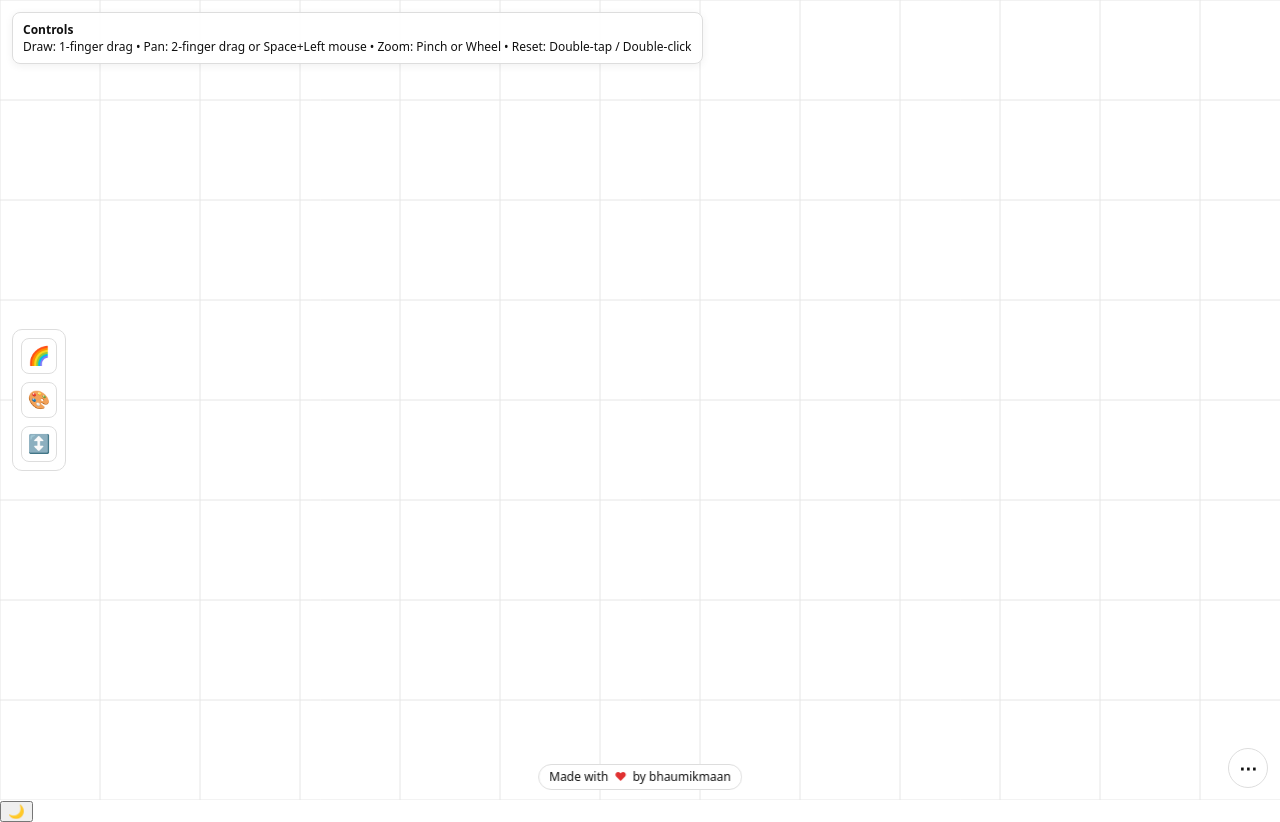
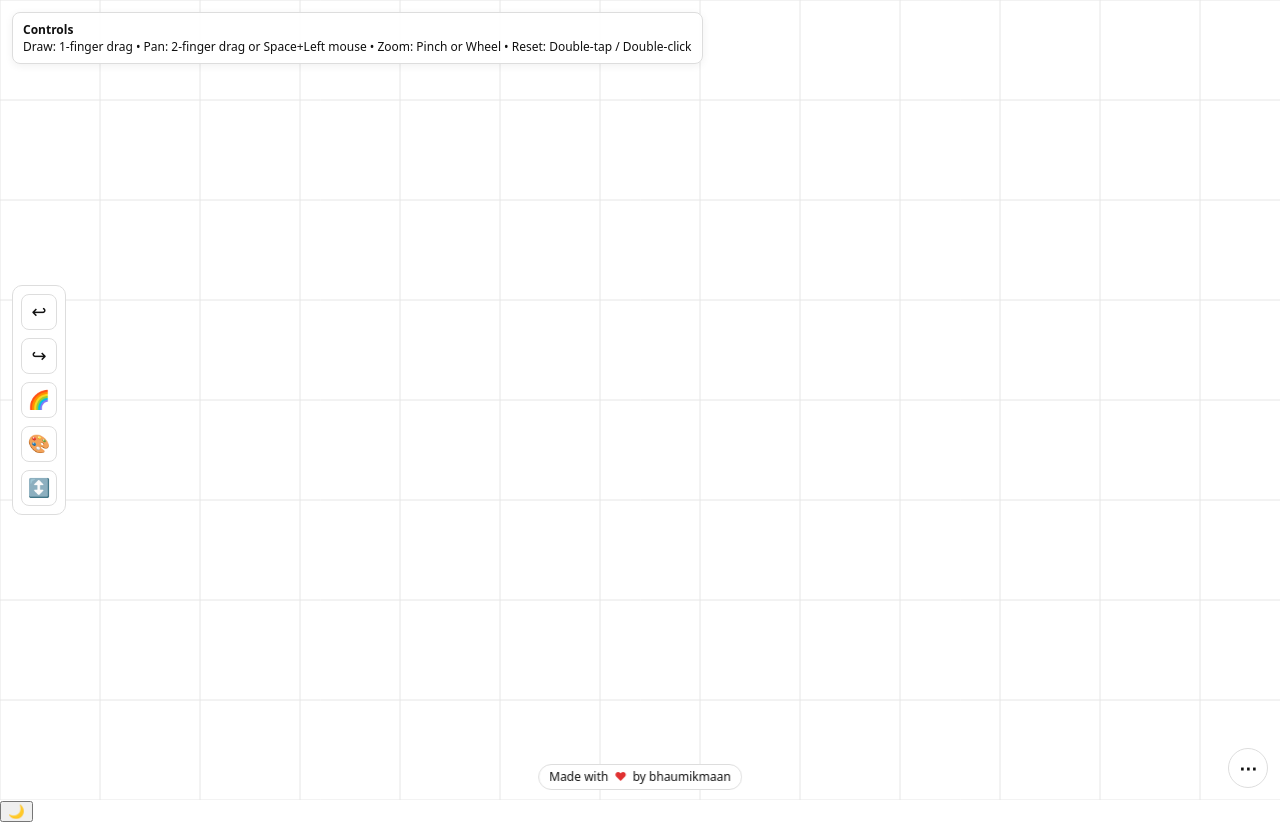
Before and after one commit to bhaumikmaan/web-whiteboard, a React (Vite) app: page / in a window 1280 px wide. Built offline with nearby package versions, Linux system fonts and the light colour scheme.

Commit message:
add undo functionality and buttons

```diff
--- a/src/App.jsx
+++ b/src/App.jsx
@@ -1,4 +1,4 @@
-import React from 'react'
+import React, { useRef } from 'react'
 import './App.css'
 
 import CanvasWhiteboard from './components/CanvasWhiteboard'
@@ -11,6 +11,14 @@ export default function App() {
     (window.matchMedia && window.matchMedia('(prefers-color-scheme: dark)').matches) ? 'dark' : 'light'
   )
   const [tool, setTool] = React.useState({ kind: 'pen', size: 2, color: undefined })
+  const canvasRef = useRef(null)
+
+  const onUndo = () => {
+    if (canvasRef.current) canvasRef.current.undo()
+  }
+  const onRedo = () => {
+    if (canvasRef.current) canvasRef.current.redo()
+  }
 
   // Keep theme variables on :root so portals/popouts inherit them
   React.useEffect(() => {
@@ -27,8 +35,8 @@ export default function App() {
 
   return (
     <div className={`App ${theme}`}>
-      <CanvasWhiteboard theme={theme} tool={tool} />
-      <BrushPalette theme={theme} tool={tool} onChange={setTool} />
+      <CanvasWhiteboard ref={canvasRef} theme={theme} tool={tool} />
+      <BrushPalette theme={theme} tool={tool} onChange={setTool} onUndo={onUndo} onRedo={onRedo} />
 
       <div className="hud">
         <div className="panel">
--- a/src/components/BrushPalette/BrushPalette.jsx
+++ b/src/components/BrushPalette/BrushPalette.jsx
@@ -2,7 +2,7 @@ import React from 'react'
 import { createPortal } from 'react-dom'
 import styles from './BrushPalette.module.css'
 
-export default function BrushPalette({ theme, tool, onChange }) {
+export default function BrushPalette({ theme, tool, onChange, onUndo, onRedo }) {
   const [showSize, setShowSize] = React.useState(false)
   const [showStyle, setShowStyle] = React.useState(false)
   const [showColor, setShowColor] = React.useState(false)
@@ -60,6 +60,19 @@ export default function BrushPalette({ theme, tool, onChange }) {
 
   return (
     <div className={styles.palette} role="toolbar" aria-label="Brush tools">
+      <button
+        className={styles.paletteBtn}
+        onClick={onUndo}
+        title="Undo (Ctrl/Cmd+Z)"
+        aria-label="Undo"
+      >↩︎</button>
+      <button
+        className={styles.paletteBtn}
+        onClick={onRedo}
+        title="Redo (Ctrl/Cmd+Shift+Z)"
+        aria-label="Redo"
+      >↪︎</button>
+
       <button
         ref={colorBtnRef}
         className={styles.paletteBtn}
--- a/src/components/BrushPalette/BrushPalette.module.css
+++ b/src/components/BrushPalette/BrushPalette.module.css
@@ -26,6 +26,11 @@
   color: var(--text);
   cursor: pointer;
   font-size: 18px;
+}
+
+.paletteBtn[disabled] {
+  opacity: 0.5;
+  pointer-events: none;
 }
 
 .paletteBtn:hover {
--- a/src/components/CanvasWhiteboard/CanvasWhiteboard.jsx
+++ b/src/components/CanvasWhiteboard/CanvasWhiteboard.jsx
@@ -1,7 +1,7 @@
-import React from 'react'
+import React, { forwardRef, useImperativeHandle } from 'react'
 import styles from './CanvasWhiteboard.module.css'
 
-export default function CanvasWhiteboard({ theme, tool }) {
+const CanvasWhiteboard = forwardRef(({ theme, tool }, ref) => {
   const canvasRef = React.useRef(null)
   const ctxRef = React.useRef(null)
   const dprRef = React.useRef(1)
@@ -23,6 +23,7 @@ export default function CanvasWhiteboard({ theme, tool }) {
     pinch: null
   })
   const strokesRef = React.useRef([])
+  const redoRef = React.useRef([])
 
   const themeColors = React.useMemo(
     () => theme === 'dark'
@@ -126,6 +127,30 @@ export default function CanvasWhiteboard({ theme, tool }) {
         e.preventDefault();
         stateRef.current.spaceHeld = true;
         canvas.style.cursor = 'grabbing'
+        return
+      }
+
+      const mod = e.metaKey || e.ctrlKey
+      if (!mod) return
+
+      // Undo: Cmd/Ctrl+Z
+      if (e.key.toLowerCase() === 'z' && !e.shiftKey) {
+        e.preventDefault()
+        if (stateRef.current.drawing) {
+          stateRef.current.drawing = false
+        }
+        const s = strokesRef.current.pop()
+        if (s) redoRef.current.push(s)
+        return
+      }
+
+      // Redo: Cmd/Ctrl+Shift+Z or Cmd/Ctrl+Y
+      if ((e.key.toLowerCase() === 'z' && e.shiftKey) ||
+        e.key.toLowerCase() === 'y') {
+        e.preventDefault()
+        const s = redoRef.current.pop()
+        if (s) strokesRef.current.push(s)
+        return
       }
     }
     const onKeyUp = (e) => {
@@ -242,6 +267,7 @@ export default function CanvasWhiteboard({ theme, tool }) {
     }
 
     if (stateRef.current.drawing) {
+      redoRef.current.length = 0
       const { x, y } = screenToWorld(e.clientX, e.clientY)
       const t = tool || { kind: 'pen', size: 2, color: undefined }
       const stroke = {
@@ -319,12 +345,39 @@ export default function CanvasWhiteboard({ theme, tool }) {
     }
     stateRef.current.drawing = false
   }
+  React.useEffect(() => {
+    const onEsc = (e) => {
+      if (e.key === 'Escape' && stateRef.current.drawing) {
+        e.preventDefault()
+        const last = strokesRef.current[strokesRef.current.length - 1]
+        if (last && last.points && last.points.length <= 1) {
+          strokesRef.current.pop()
+        }
+        stateRef.current.drawing = false
+      }
+    }
+    window.addEventListener('keydown', onEsc)
+    return () => window.removeEventListener('keydown', onEsc)
+  }, [])
 
   const onDoubleClick = () => {
     viewRef.current.panX = 0;
     viewRef.current.panY = 0;
     viewRef.current.scale = 1
   }
+  const undo = () => {
+    const s = strokesRef.current.pop()
+    if (s) redoRef.current.push(s)
+  }
+  const redo = () => {
+    const s = redoRef.current.pop()
+    if (s) strokesRef.current.push(s)
+  }
+
+  useImperativeHandle(ref, () => ({
+    undo,
+    redo,
+  }), [])
 
   return (
     <canvas
@@ -342,7 +395,7 @@ export default function CanvasWhiteboard({ theme, tool }) {
       }}
     />
   )
-}
+})
 
 const touchCache = new Map()
 
@@ -378,3 +431,5 @@ function drawGrid(ctx, canvas, view, themeColors) {
 function clamp(v, a, b) {
   return Math.min(b, Math.max(a, v))
 }
+
+export default CanvasWhiteboard
```
